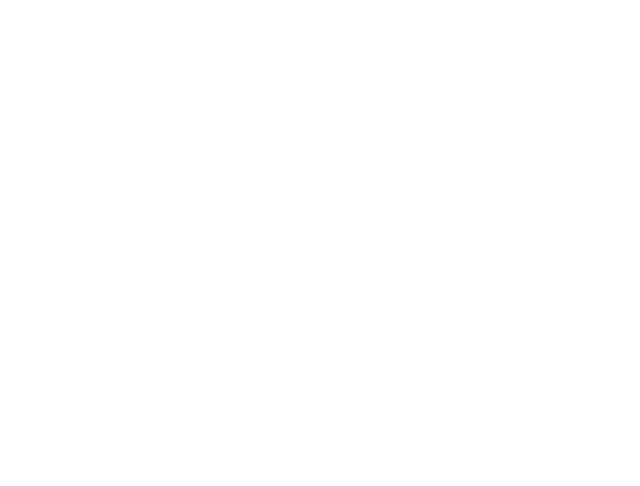
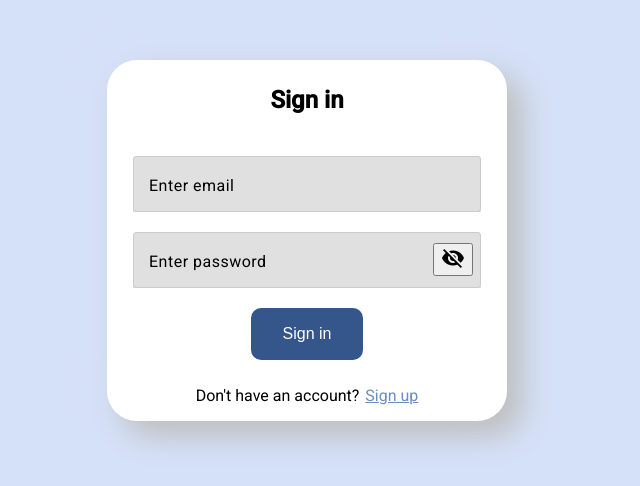
Before and after one commit to LukaIlic831/EduSchedule, an Angular app: page /sign-in in a window 1280 px wide. Before the commit this address led to /. Shown: the part 160-646 px from the top of the page, without its empty margins (333-973 px from the left). Built offline with nearby package versions, Linux system fonts and the light colour scheme.

Commit message:
created sign-in-page

```diff
--- a/src/app/app.routes.ts
+++ b/src/app/app.routes.ts
@@ -1,3 +1,7 @@
 import { Routes } from '@angular/router';
+import { SignInPageComponent } from './feature/auth/pages/sign-in-page/sign-in-page.component';
 
-export const routes: Routes = [];
+export const routes: Routes = [
+    { path: '', redirectTo: 'sign-in', pathMatch: 'full' },
+    { path: 'sign-in', component: SignInPageComponent },
+];
--- /dev/null
+++ b/src/app/feature/auth/pages/sign-in-page/sign-in-page.component.html
@@ -0,0 +1,41 @@
+<div class="main__wrapper">
+  <div class="auth__block--wrapper">
+    <mat-card class="auth__block">
+      <mat-card-header>
+        <mat-card-title>Sign in</mat-card-title>
+      </mat-card-header>
+      <form>
+        <mat-card-content>
+          <div class="auth__block--fields">
+            <div class="auth__block--email">
+              <mat-form-field appearance="outline">
+                <mat-label>Enter email</mat-label>
+                <input matInput type="email" formControlName="email" />
+              </mat-form-field>
+            </div>
+            <div class="auth__block--password">
+              <mat-form-field appearance="outline">
+                <mat-label>Enter password</mat-label>
+                <input matInput type="password" formControlName="password" />
+                <button
+                  mat-icon-button
+                  matSuffix
+                  type="button"
+                >
+                  <mat-icon>visibility_off</mat-icon>
+                </button>
+              </mat-form-field>
+            </div>
+          </div>
+        </mat-card-content>
+        <mat-card-footer>
+          <button class="auth__block--confirm" type="submit">Sign in</button>
+          <div>
+            <p>Don't have an account?</p>
+            <a>Sign up</a>
+          </div>
+        </mat-card-footer>
+      </form>
+    </mat-card>
+  </div>
+</div>
--- /dev/null
+++ b/src/app/feature/auth/pages/sign-in-page/sign-in-page.component.scss
@@ -0,0 +1,149 @@
+@use 'variables' as *;
+@use 'mixins' as *;
+mat-form-field {
+  width: 100%;
+
+  + mat-form-field {
+    margin-left: $spacing-sm;
+  }
+
+  div {
+    background-color: $input-background;
+  }
+
+  button {
+    margin-right: $spacing-sm;
+  }
+}
+
+.auth__block {
+  width: 400px;
+  border-radius: 30px;
+  padding: $spacing-md;
+  background: $background-card;
+  margin: 0 $spacing-xl;
+  text-align: center;
+  @include block-shadow();
+  &--wrapper {
+    position: fixed;
+    top: 0;
+    bottom: 0;
+    left: 0;
+    right: 0;
+    background: $background-light;
+    @include flex-center();
+  }
+
+  &--fields {
+    @include flex-center();
+    flex-direction: column;
+    width: 100%;
+  }
+
+  &--email,
+  &--password {
+    width: 100%;
+  }
+
+  &--confirm {
+    max-width: 200px;
+    @include button-style;
+
+    &:hover {
+      color: $primary-color;
+      background-color: transparent;
+    }
+  }
+}
+
+mat-card-header {
+   @include flex-center();
+}
+
+mat-card-title {
+  font-size: 24px !important;
+  font-weight: bold;
+  color: $primary-text;
+  margin-bottom: $spacing-xxl;
+}
+
+mat-card-footer {
+  flex-direction: column;
+  margin-bottom: $spacing-xs;
+    @include flex-center();
+
+  a {
+    color: $secondary-color;
+    text-decoration: underline;
+    cursor: pointer;
+    margin-left: $spacing-xs;
+  }
+
+  div {
+    margin-top: $spacing-xxl;
+    @include flex-center();
+
+  }
+}
+
+mat-label {
+  color: $primary-text !important;
+}
+
+::ng-deep .mat-mdc-text-field-wrapper {
+  background-color: $input-background !important;
+}
+
+::ng-deep {
+  .mdc-text-field--outlined:not(.mdc-text-field--disabled) {
+    .mdc-notched-outline__leading,
+    .mdc-notched-outline__notch,
+    .mdc-notched-outline__trailing {
+      border-color: $border-color-light !important;
+    }
+  }
+}
+
+::ng-deep {
+  .mdc-text-field--outlined:not(
+      .mdc-text-field--disabled
+    ).mdc-text-field--focused {
+    .mdc-notched-outline__leading,
+    .mdc-notched-outline__notch,
+    .mdc-notched-outline__trailing {
+      border-color: $border-color-light !important;
+    }
+  }
+}
+
+::ng-deep {
+  .mdc-text-field--outlined:not(.mdc-text-field--disabled) {
+    .mdc-notched-outline {
+      .mdc-notched-outline__leading,
+      .mdc-notched-outline__notch,
+      .mdc-notched-outline__trailing {
+        border-width: 1.5px !important;
+      }
+    }
+  }
+}
+
+::ng-deep {
+  .mdc-text-field--outlined:not(
+      .mdc-text-field--disabled
+    ).mdc-text-field--focused {
+    .mdc-floating-label {
+      color: $primary-text !important;
+    }
+  }
+}
+
+::ng-deep {
+  .mdc-text-field--outlined:not(
+      .mdc-text-field--disabled
+    ).mdc-text-field--invalid:not(.mdc-text-field--disabled):hover {
+    .mdc-floating-label {
+      color: red !important;
+    }
+  }
+}
--- /dev/null
+++ b/src/app/feature/auth/pages/sign-in-page/sign-in-page.component.ts
@@ -0,0 +1,17 @@
+import { Component } from '@angular/core';
+import { MatCardModule } from '@angular/material/card';
+import {MatIconModule } from '@angular/material/icon';
+import { MatFormFieldModule } from '@angular/material/form-field';
+import { MatInputModule } from '@angular/material/input';
+@Component({
+  selector: 'app-sign-in-page',
+  imports: [ MatCardModule,
+    MatFormFieldModule,
+    MatIconModule,
+    MatInputModule],
+  templateUrl: './sign-in-page.component.html',
+  styleUrl: './sign-in-page.component.scss'
+})
+export class SignInPageComponent {
+
+}
--- /dev/null
+++ b/src/styles/mixins.scss
@@ -0,0 +1,25 @@
+@use 'variables' as *;
+
+@mixin flex-center {
+  display: flex;
+  justify-content: center;
+  align-items: center;
+}
+
+@mixin block-shadow {
+  box-shadow: 15px 15px 30px $shadow-light, -15px -15px 30px $background-light;
+}
+
+@mixin button-style {
+    position: relative;
+    padding: 15px 30px;
+    text-align: center;
+    font-size: 16px;
+    text-decoration: none;
+    color: white;
+    background: $primary-color;
+    cursor: pointer;
+    transition: ease-in-out 0.2s;
+    border: 2px solid $primary-color;
+    border-radius: 10px;
+}
```
Also changed, not shown: 1 other file (tests, documents, lock files or other folders).
